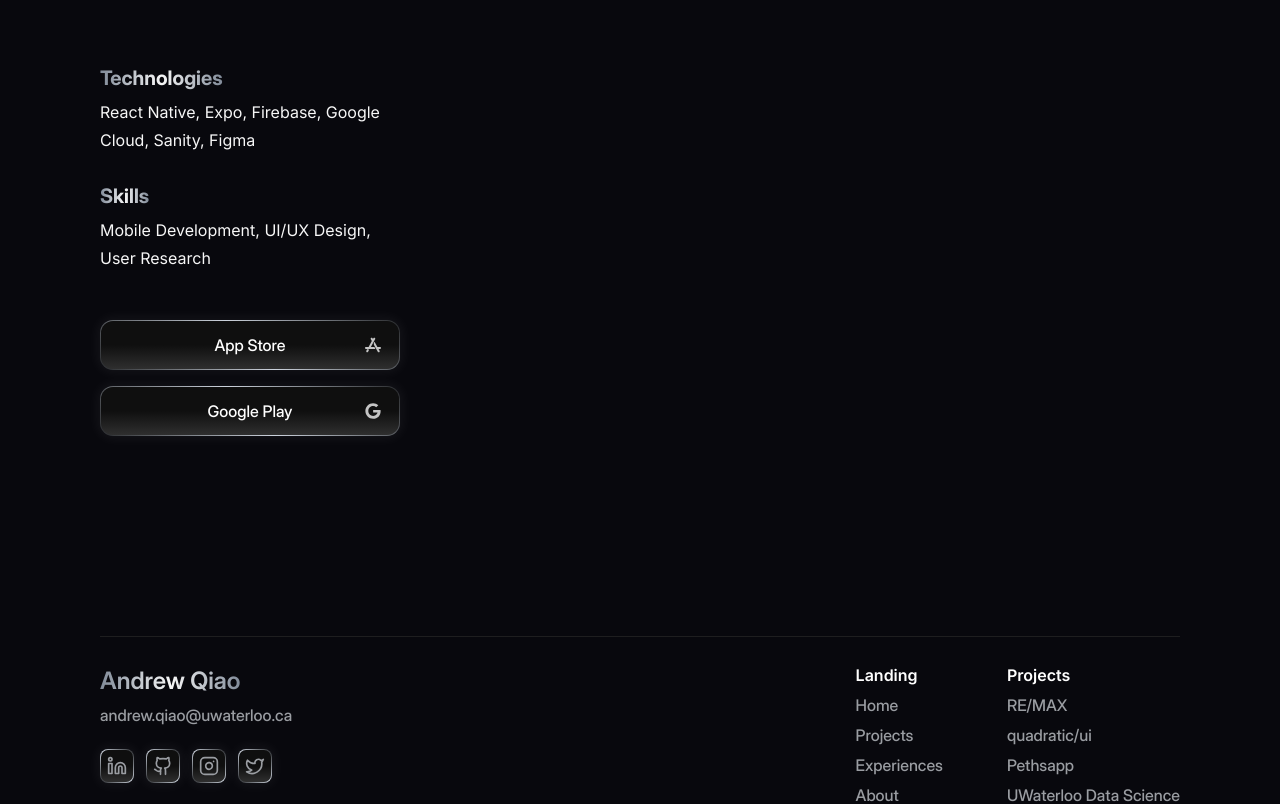
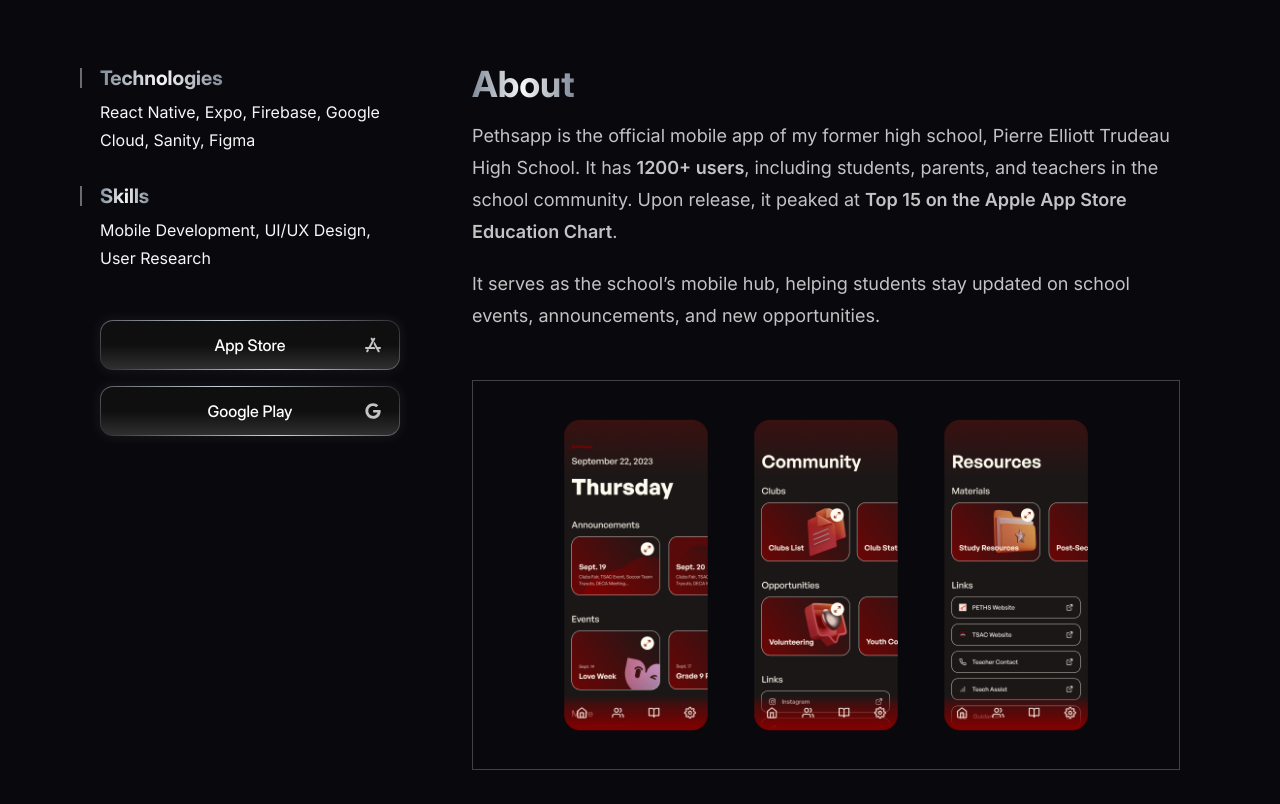
Before and after one commit to qiaoandrew/andrewqiao.com, a Next.js app: page /projects/pethsapp in a window 1280 px wide. Shown: the part 960-1764 px from the top of the page. Built offline with nearby package versions, Linux system fonts and the light colour scheme.

Commit message:
add project body

```diff
--- a/src/app/projects/[slug]/page.tsx
+++ b/src/app/projects/[slug]/page.tsx
@@ -4,6 +4,7 @@ import { PROJECTS } from '@/constants/projects';
 import ProjectIntroduction from '@/components/sections/project/ProjectIntroduction';
 import ProjectDetails from '@/components/sections/project/ProjectDetails';
 import Footer from '@/components/navigation/Footer';
+import ProjectBody from '@/components/sections/project/ProjectBody';
 
 type ProjectPageProps = {
   params: { slug: string };
@@ -21,7 +22,7 @@ export default function ProjectPage({ params }: ProjectPageProps) {
 
   return (
     <>
-      <div className="container mb-36 md:mb-50">
+      <div className="container mb-36 md:mb-44">
         <ProjectIntroduction
           title={title}
           type={type}
@@ -29,13 +30,13 @@ export default function ProjectPage({ params }: ProjectPageProps) {
           mockupLight={mockupLight}
           mockupDark={mockupDark}
         />
-        <div className="md:flex md:gap-12 xl:gap-18">
+        <div className="flex flex-col gap-16 md:flex-row md:gap-12 xl:gap-18">
           <ProjectDetails
             technologies={PROJECTS[slug as keyof typeof PROJECTS].technologies}
             skills={PROJECTS[slug as keyof typeof PROJECTS].skills}
             buttons={PROJECTS[slug as keyof typeof PROJECTS].buttons}
           />
-          <div></div>
+          <ProjectBody body={PROJECTS[slug as keyof typeof PROJECTS].body} />
         </div>
       </div>
       <Footer />
--- /dev/null
+++ b/src/components/sections/project/ProjectBody.tsx
@@ -0,0 +1,79 @@
+import { cn } from '@/lib/utils';
+import type { Block, BlockChild } from '@/types/types';
+import GradientText from '@/components/typography/GradientText';
+import Image from 'next/image';
+import { Fragment } from 'react';
+
+type ProjectBodyProps = {
+  body: Block[];
+};
+
+function BlockChildren({ blockChildren }: { blockChildren: BlockChild[] }) {
+  return blockChildren.map((child, j) => {
+    if (child.style === 'span') {
+      return (
+        <span
+          className={cn(child.marks.includes('strong') && 'font-semibold')}
+          key={j}
+        >
+          {child.text}
+        </span>
+      );
+    } else if (child.style === 'a') {
+      return (
+        <a key={j} href={child.href} target="_blank" rel="noopener noreferrer">
+          {child.text}
+        </a>
+      );
+    } else {
+      return <></>;
+    }
+  });
+}
+
+export default function ProjectBody({ body }: ProjectBodyProps) {
+  return (
+    <div>
+      {body.map((block, i) => {
+        if (block.style === 'p') {
+          return (
+            <p
+              className="mt-4 text-4 text-primary-foreground xl:mt-5 xl:text-4.5"
+              key={i}
+            >
+              <BlockChildren blockChildren={block.children} />
+            </p>
+          );
+        } else if (block.style === 'h1') {
+          return (
+            <h1
+              className="-mb-2 mt-12 font-display text-7 font-bold first:mt-0 xl:text-9"
+              key={i}
+            >
+              <GradientText>
+                <BlockChildren blockChildren={block.children} />
+              </GradientText>
+            </h1>
+          );
+        } else if (block.style === 'img') {
+          return (
+            <div className="group mt-8 border border-ring xl:mt-12" key={i}>
+              <Image
+                src={block.srcLight}
+                alt={block.alt}
+                key={i}
+                className="transition-transform duration-200 dark:hidden"
+              />
+              <Image
+                src={block.srcDark}
+                alt={block.alt}
+                key={i}
+                className="hidden transition-transform duration-200 group-hover:scale-[1.02] dark:block"
+              />
+            </div>
+          );
+        }
+      })}
+    </div>
+  );
+}
--- a/src/components/sections/project/ProjectDetails.tsx
+++ b/src/components/sections/project/ProjectDetails.tsx
@@ -15,10 +15,11 @@ export default function ProjectDetails({
   buttons,
 }: ProjectDetailsProps) {
   return (
-    <div className="md:w-[300px]">
+    <div className="flex-shrink-0 md:w-[300px]">
       <div className="mb-6">
-        <h3 className="mb-0.5 font-display text-4.5 font-bold xl:text-5">
+        <h3 className="relative mb-0.5 font-display text-4.5 font-bold xl:text-5">
           <GradientText>Technologies</GradientText>
+          <div className="absolute -left-5 top-1/2 hidden h-5 w-0.5 -translate-y-1/2 bg-muted-foreground 2xl:block" />
         </h3>
         <p className="text-4 text-foreground">
           {technologies.map((technology, index) => (
@@ -30,8 +31,9 @@ export default function ProjectDetails({
         </p>
       </div>
       <div className="mb-12">
-        <h3 className="mb-0.5 font-display text-4.5 font-bold xl:text-5">
+        <h3 className="relative mb-0.5 font-display text-4.5 font-bold xl:text-5">
           <GradientText>Skills</GradientText>
+          <div className="absolute -left-5 top-1/2 hidden h-5 w-0.5 -translate-y-1/2 bg-muted-foreground 2xl:block" />
         </h3>
         <p className="text-4 text-foreground">
           {skills.map((skill, index) => (
--- a/src/constants/projects.ts
+++ b/src/constants/projects.ts
@@ -44,8 +44,9 @@ export const PROJECTS: Record<string, Project> = {
         style: 'h1',
         children: [
           {
+            style: 'span',
             marks: [],
-            text: '[0]: Going Mobile',
+            text: 'About',
           },
         ],
       },
@@ -53,29 +54,45 @@ export const PROJECTS: Record<string, Project> = {
         style: 'p',
         children: [
           {
+            style: 'span',
             marks: [],
             text: 'Pethsapp is the official mobile app of my former high school, Pierre Elliott Trudeau High School. It has ',
           },
           {
+            style: 'span',
             marks: ['strong'],
             text: '1200+ users',
           },
           {
+            style: 'span',
             marks: [],
             text: ', including students, parents, and teachers in the school community. Upon release, it peaked at ',
           },
           {
+            style: 'span',
             marks: ['strong'],
             text: 'Top 15 on the Apple App Store Education Chart',
           },
           {
+            style: 'span',
             marks: [],
             text: '.',
           },
         ],
       },
       {
+        style: 'p',
+        children: [
+          {
+            style: 'span',
+            marks: [],
+            text: 'It serves as the school’s mobile hub, helping students stay updated on school events, announcements, and new opportunities.',
+          },
+        ],
+      },
+      {
         style: 'img',
+        alt: 'pethsapp mockup 1',
         srcLight: pethsapp3LightMockup,
         srcDark: pethsapp3DarkMockup,
       },
```
Also changed, not shown: src/types/types.ts (+20 -14 lines), public/img/mockups/pethsapp-3-dark.png, public/img/mockups/pethsapp-3-light.png.
